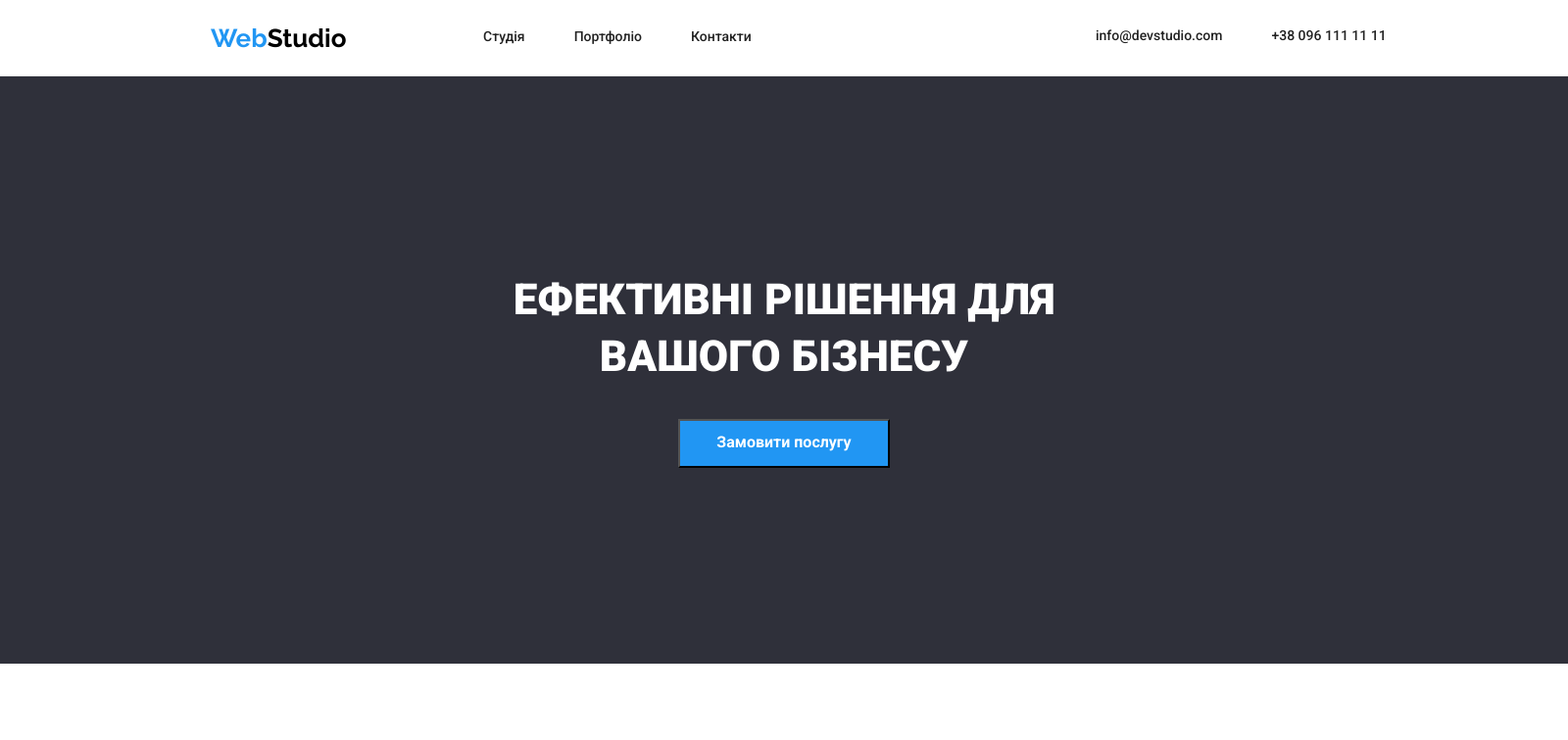
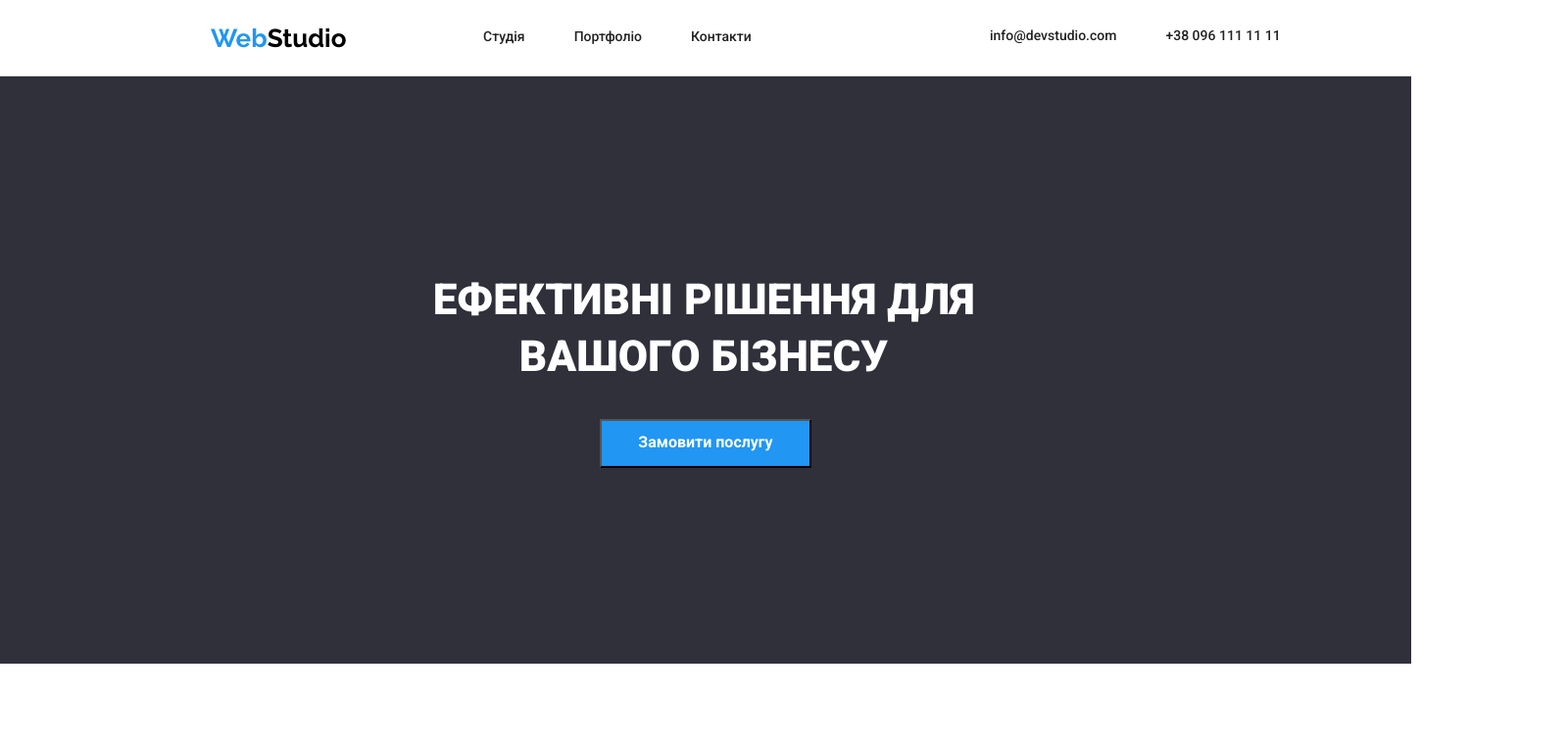
Before and after one commit to nastya675/WebStudio, a plain HTML site: page index.html in a window 1280 px wide. Shown: the top 756 px of the page at 98% size, 1600 px wide, since content can reach past the window. Drawn offline with Linux system fonts and the light colour scheme; a web font is replaced by a local one.

Commit message:
Update style.css

```diff
--- a/style.css
+++ b/style.css
@@ -7,13 +7,13 @@ body {
 }
 
 .container {
-    width: 1600px;
+    width: 1440px;
     height: 2318px;
     background: #FFFFFF;
     margin: 0 auto;
 }
 .header{
-    width: 1600px;
+    width: 1440px;
     height: 80px;
 }
 .logo {
@@ -58,7 +58,7 @@ body {
     list-style-type: none;
     margin-top: -45px;
     margin-bottom: 32px;
-    margin-left: 1078px;
+    margin-left: 970px;
     gap: 50px;
     font-family: sans-serif;
 }
@@ -77,7 +77,7 @@ body {
 }
 
 .main {
-    width: 1600px;
+    width: 1440px;
     height: 2014px;
     margin: 0px;
 }
@@ -87,7 +87,7 @@ body {
     flex-wrap: wrap;
     justify-content: center;
     display: inline-block;
-    width: 1600px;
+    width: 1440px;
     height: 600px;
     background: #2F303A;
     margin-top: -30px;
@@ -100,7 +100,7 @@ body {
     font-family: sans-serif;
     width: 696px;
     height: 120px;
-    margin-left: 452px;
+    margin-left: 370px;
     margin-top: 200px;
     font-family: "Roboto", sans-serif;
     font-weight: 900;
@@ -168,6 +168,7 @@ body {
 }
 
 .main-photo {
+    flex-basis: calc((100% - 370px) / 3);
    width: 370px;
    height: 294px;
    padding: 10px;
@@ -178,7 +179,7 @@ body {
     flex-direction: column;
     align-items: center;
     margin-top: 188px;
-    width: 1600px;
+    width: 1440px;
     height: 648px;
     background: #F5F4FA;
 }
@@ -236,7 +237,7 @@ body {
 
 .footer-content {
     margin-top: -28px;
-    width: 1600px;
+    width: 1440px;
     height: 252px;
     background: #2F303A;
 }
```
